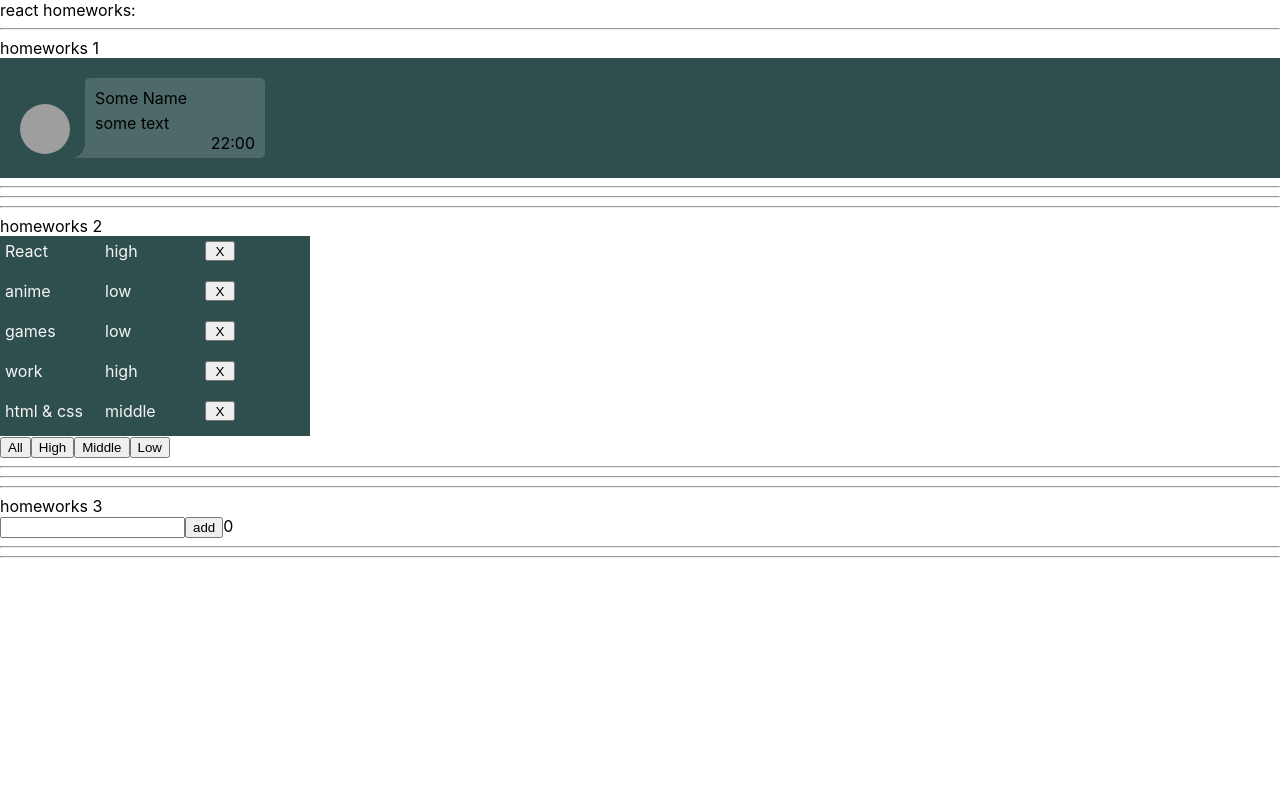
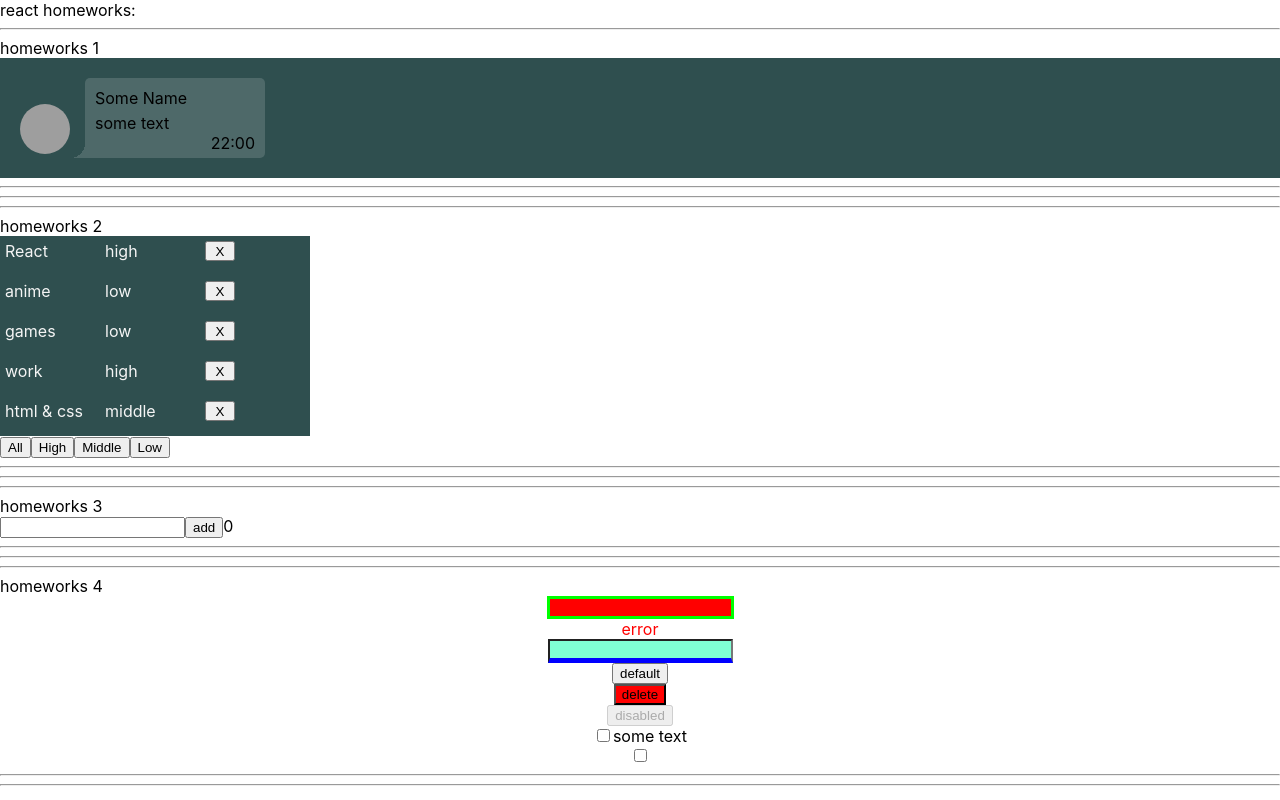
Before and after one commit to fabskrejt/zadachiIgnat, a React (Create React App) app: page / in a window 1280 px wide. Built offline with nearby package versions, Linux system fonts and the light colour scheme; grey boxes are pictures that could not be loaded.

Commit message:
Working component hw4, CSS not refactored

```diff
--- a/src/p1-main/m1-ui/u1-app/App.tsx
+++ b/src/p1-main/m1-ui/u1-app/App.tsx
@@ -3,6 +3,7 @@ import s from './App.module.css'
 import HW1 from '../../../p2-homeworks/h1/HW1'
 import HW2 from "../../../p2-homeworks/h2/HW2";
 import HW3 from "../../../p2-homeworks/h3/HW3";
+import HW4 from "../../../p2-homeworks/h4/HW4";
 
 function App() {
     return (
@@ -11,7 +12,7 @@ function App() {
             <HW1/>
             <HW2/>
             <HW3/>
-            {/*<HW4/>*/}
+            <HW4/>
             {/*<HW5/>*/}
 
         </div>
--- a/src/p2-homeworks/h2/HW2.tsx
+++ b/src/p2-homeworks/h2/HW2.tsx
@@ -6,7 +6,7 @@ export type AffairPriorityType = 'high' | 'middle' | 'low' // need to fix any
 export type AffairType = {
     _id: number
     name: string
-    priority: string
+    priority: AffairPriorityType
 } // need to fix any
 export type FilterType = 'all' | AffairPriorityType
 
@@ -20,7 +20,7 @@ const defaultAffairs: Array<AffairType> = [ // need to fix any
 ]
 
 // pure helper functions
-export const filterAffairs = (affairs: Array<AffairType>, filter: string | FilterType): Array<AffairType> => { // need to fix any
+export const filterAffairs = (affairs: Array<AffairType>, filter: FilterType): Array<AffairType> => { // need to fix any
     debugger
     if (filter === 'all') return affairs
     return affairs.filter(a => a.priority === filter)// need to fix
--- a/src/p2-homeworks/h4/common/c1-SuperInputText/SuperInputText.module.css
+++ b/src/p2-homeworks/h4/common/c1-SuperInputText/SuperInputText.module.css
@@ -1,5 +1,5 @@
 .superInput {
-
+background: aquamarine;
 }
 
 .errorInput {
--- a/src/p2-homeworks/h4/common/c1-SuperInputText/SuperInputText.tsx
+++ b/src/p2-homeworks/h4/common/c1-SuperInputText/SuperInputText.tsx
@@ -39,8 +39,8 @@ const SuperInputText: React.FC<SuperInputTextPropsType> = (
     }
 
     const finalSpanClassName = `${s.error} ${spanClassName ? spanClassName : ''}`
-    const finalInputClassName = `${s.errorInput} ${className}` // need to fix with (?:) and s.superInput
-
+    const finalInputClassName = `${ error ? s.errorInput :  s.superInput} ${className}` // need to fix with (?:) and s.superInput
+/*        `${s.errorInput} ${s.superInput ? s.superInput : '' }`*/
     return (
         <>
             <input
--- a/src/p2-homeworks/h4/common/c3-SuperCheckbox/SuperCheckbox.tsx
+++ b/src/p2-homeworks/h4/common/c3-SuperCheckbox/SuperCheckbox.tsx
@@ -1,4 +1,4 @@
-import React, {ChangeEvent, DetailedHTMLProps, InputHTMLAttributes} from 'react'
+import React, {ChangeEvent, DetailedHTMLProps, InputHTMLAttributes, useState} from 'react'
 import s from './SuperCheckbox.module.css'
 
 // тип пропсов обычного инпута
@@ -20,6 +20,8 @@ const SuperCheckbox: React.FC<SuperCheckboxPropsType> = (
     }
 ) => {
     const onChangeCallback = (e: ChangeEvent<HTMLInputElement>) => {
+        onChange && onChange(e)
+        onChangeChecked && onChangeChecked(e.currentTarget.checked)
         // сделайте так чтоб работал onChange и onChangeChecked
     }
 
```
